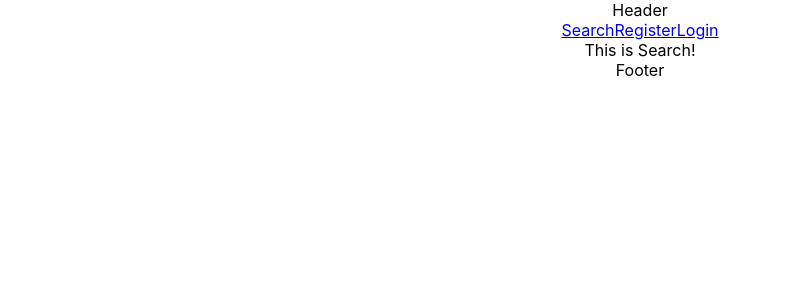
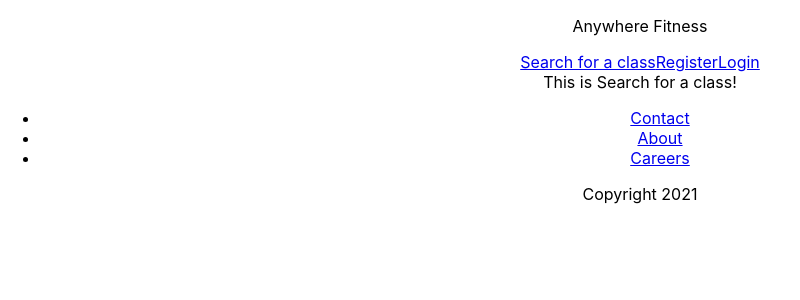
Before and after one commit to ft-anywhere-fitness-3-web48/front-end, a React (Create React App) app in the folder ft-anywhere-fitness/: page / in a window 1280 px wide. Shown: the top 300 px of the page, without its empty margins (0-800 px from the left). Built offline with nearby package versions, Linux system fonts and the light colour scheme.

Commit message:
Header.js and Footer.js adjusted

```diff
--- a/ft-anywhere-fitness/src/App.js
+++ b/ft-anywhere-fitness/src/App.js
@@ -17,9 +17,9 @@ function App() {
       <BrowserRouter>
         <div>
           <div className="header">
-            <NavLink exact activeClassName="active" to="/">Search</NavLink>
-            <NavLink activeClassName="active" to="/register">Register</NavLink><small></small>
-            <NavLink activeClassName="active" to="/login">Login</NavLink><small></small>
+            <NavLink exact activeClassName="active" to="/">Search for a class</NavLink>
+            <NavLink activeClassName="active" to="/register">Register</NavLink>
+            <NavLink activeClassName="active" to="/login">Login</NavLink>
           </div>
           <div className="content">
             <Routes>
--- a/ft-anywhere-fitness/src/Components/Search.js
+++ b/ft-anywhere-fitness/src/Components/Search.js
@@ -3,7 +3,7 @@ import React from 'react';
 function Search() {
   return (
     <div>
-      This is Search!
+      This is Search for a class!
     </div>
   );
 }
--- a/ft-anywhere-fitness/src/components/Footer.js
+++ b/ft-anywhere-fitness/src/components/Footer.js
@@ -1,9 +1,16 @@
 import React from 'react'
 
 
-function Footer(props) {
+function Footer() {
     return (
-        <div>Footer</div>
+        <div className="footer">
+            <ul className="footer-links">
+              <li><a href="#">Contact</a></li>
+              <li><a href="#">About</a></li>
+              <li><a href="#">Careers</a></li>
+            </ul>
+            <p className="copyright-text">Copyright 2021</p>
+        </div>
     )
 }
 
--- a/ft-anywhere-fitness/src/components/Header.js
+++ b/ft-anywhere-fitness/src/components/Header.js
@@ -1,9 +1,11 @@
 import React from 'react'
 
 
-function Header(props) {
+function Header() {
     return (
-        <div>Header</div>
+        <div className="header">
+            <p>Anywhere Fitness</p>
+        </div>
     )
 }
 
```
